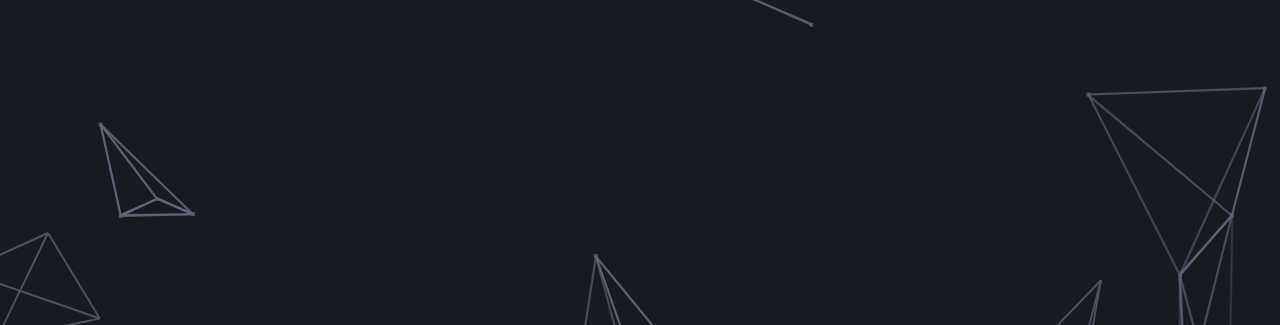
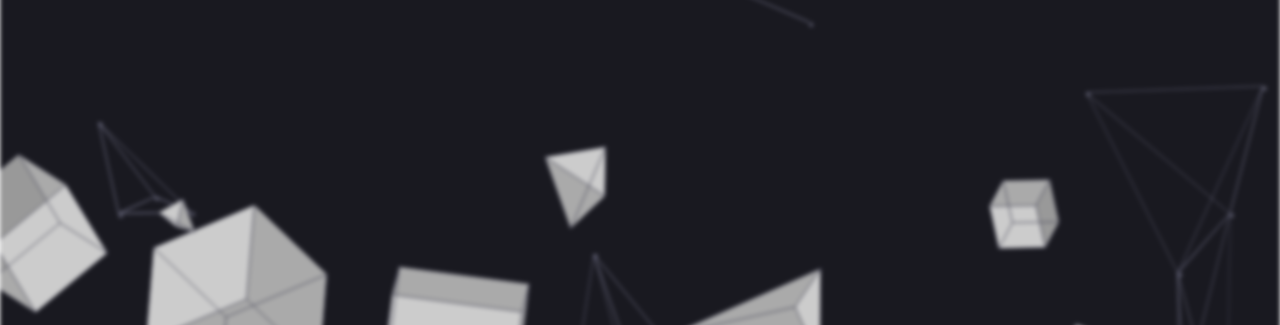
Before and after one commit to spobb/sandbox, a plain HTML site: page index.html in a window 1280 px wide. Shown: the part 41-366 px from the top of the page. Drawn offline with Linux system fonts and the light colour scheme; animation ran at ten frames a second.

Commit message:
added faces; need fixing

```diff
--- a/public/css/style.css
+++ b/public/css/style.css
@@ -28,6 +28,7 @@ canvas {
     z-index: -1;
     width: 100%;
     height: 100%;
+    filter: blur(2px);
 }
 header {
     position: sticky;
--- a/public/js/modules/Cube.js
+++ b/public/js/modules/Cube.js
@@ -14,6 +14,7 @@ export class Cube {
 
         // initialize vertices array
         this.vertices = [];
+        this.faces = [];
 
         // initialize velocity vector
         this.velocity = { x: 0, y: 0, z: 0 };
@@ -21,9 +22,10 @@ export class Cube {
         // calculate velocity from speed and direction
         this.velocity.x = this.speed * Math.cos(this.dir);
         this.velocity.y = this.speed * Math.sin(this.dir);
+        this.velocity.z = this.speed * Math.cos(this.dir);
 
         // matrix of pairs of vertices, each representing an edge to draw
-        this.linePairs = [[0, 1], [1, 3], [3, 2], [2, 0], [4, 5], [5, 7], [7, 6], [6, 4], [0, 4], [1, 5], [2, 6], [3, 7]];
+        this.linePairs = [[0, 1], [1, 2], [2, 3], [3, 0], [4, 5], [5, 6], [6, 7], [7, 4], [0, 4], [1, 5], [2, 6], [3, 7]];
     }
 
     // check collisions with walls
@@ -46,6 +48,7 @@ export class Cube {
         // update position of object based on current velocity
         this.x += this.velocity.x;
         this.y += this.velocity.y;
+        this.z += this.velocity.z;
 
         // update position of each vertex based on rotation
 
--- /dev/null
+++ b/public/js/modules/Polygon.js
@@ -0,0 +1,27 @@
+import { Cube } from "./Cube.js";
+
+export class Polygon extends Cube {
+    constructor(x, y, z, color, speed, direction, size, rotationSpeed) {
+        super(x, y, z, color, speed, direction, size, rotationSpeed);
+
+        // Check cube superclass for comments
+
+        // front face left
+        this.linePairs = [[0, 1], [1, 2], [2, 3], [3, 4], [4, 5], [5, 6], [6, 7], [7, 0],
+        // front face right
+        [0, 8], [8, 9], [9, 10], [10, 11], [11, 12], [12, 13], [13, 14], [14, 0],
+        // front face middle
+        [7, 15], [15, 16], [16, 17], [17, 18], [18, 14],
+
+        // back face left
+        [19, 20], [20, 21], [21, 22], [22, 23], [23, 24], [24, 25], [25, 26], [26, 19],
+        // back face right
+        [19, 27], [27, 28], [28, 29], [29, 30], [30, 31], [31, 32], [32, 33], [33, 19],
+        // back face middle
+        [26, 34], [34, 35], [35, 36], [36, 37], [37, 33],
+        // connect faces
+        [0, 19], [1, 20], [2, 21], [3, 22], [4, 23], [5, 24], [6, 25], [7, 26], [8, 27], [9, 28], [10, 29],
+        [11, 30], [12, 31], [13, 32], [14, 33], [15, 34], [16, 35], [17, 36], [18, 37],
+        ];
+    }
+}
--- a/public/js/modules/canvas.js
+++ b/public/js/modules/canvas.js
@@ -1,20 +1,25 @@
 import { Cube } from './Cube.js';
 import { Point } from './Point.js';
 import { Prism } from './Prism.js';
+import { Polygon } from './Polygon.js';
 
 export const canvas = document.querySelector('canvas');
 export const ctx = canvas.getContext('2d');
 export let time = 0;
 
-ctx.globalAlpha = 0.2;
+// ctx.globalAlpha = .2;
+
+const RENDER_FACES = true;
 
 let points = [];
 let cubes = [];
 let prisms = [];
+let polygons = [];
+let colors = ['#cccccc', '#aaaaaa', '#aaaaaa', '#999999', '#999999', '#888888',]
 
 let size = 4;
 let count = 100;
-let cubeCount = 10;
+let cubeCount = 50;
 let prismCount = 20;
 
 let distanceToConnect = 256;
@@ -29,6 +34,10 @@ canvas.style.height = `${width}px`;
 canvas.style.height = `${height}px`;
 canvas.width = width;
 canvas.height = height;
+
+function clamp(number, min, max) {
+    return Math.max(Math.min(max, number), min);
+}
 
 function getDistance(p1, p2) {
     let distance = Math.sqrt((p2.x - p1.x) ** 2 + (p2.y - p1.y) ** 2);
@@ -52,23 +61,102 @@ function createCube(coords, color, speed, dir, size, rotationSpeed) {
 
     // generate each vertex
     let vertices = [
+        { x: x - size, y: y - size, z: z - size },
+        { x: x + size, y: y - size, z: z - size },
+        { x: x + size, y: y + size, z: z - size },
+        { x: x - size, y: y + size, z: z - size },
+        { x: x - size, y: y - size, z: z + size },
+        { x: x + size, y: y - size, z: z + size },
+        { x: x + size, y: y + size, z: z + size },
+        { x: x - size, y: y + size, z: z + size },
+    ]
 
-        // front face
+    let faces = [
+        [vertices[0], vertices[1], vertices[2], vertices[3]],
+        [vertices[0], vertices[4], vertices[5], vertices[1]],
+        [vertices[1], vertices[5], vertices[6], vertices[2]],
+        [vertices[3], vertices[2], vertices[6], vertices[7]],
+        [vertices[0], vertices[3], vertices[7], vertices[4]],
+        [vertices[4], vertices[7], vertices[6], vertices[5]],
+    ];
+
+    // add generated vertices to object and return object
+    cube.vertices = vertices;
+    cube.faces = faces;
+    return cube;
+}
+
+function createPolygon(coords, color, speed, dir, size, rotationSpeed) {
+    let x = coords.x;
+    let y = coords.y;
+    let z = coords.z;
+
+    let half = size * 0.5;
+    let quarter = size * 0.25;
+
+    let depth = size * 0.5;
+
+
+    // instantiate Cube object
+    let polygon = new Polygon(x, y, z, color, speed, dir, size, rotationSpeed);
+
+    // generate each vertex
+    let vertices = [
+
+        // front face left
         { x: x, y: y, z: z },
-        { x: x + size, y: y, z: z },
-        { x: x, y: y + size, z: z },
-        { x: x + size, y: y + size, z: z },
+        { x: x, y: y + quarter, z: z },
+        { x: x - quarter, y: y + half, z: z },
+        { x: x - half, y: y + half, z: z },
+        { x: x - (quarter + half), y: y + quarter, z: z },
+        { x: x - (quarter + half), y: y, z: z },
+        { x: x - (half), y: y - quarter, z: z },
+        { x: x - quarter, y: y - quarter, z: z },
 
-        //add depth offset to vertices (back face)
-        { x: x, y: y, z: z + size },
-        { x: x + size, y: y, z: z + size },
-        { x: x, y: y + size, z: z + size },
-        { x: x + size, y: y + size, z: z + size },
+        // front face right
+        { x: x, y: y + quarter, z: z },
+        { x: x + quarter, y: y + half, z: z },
+        { x: x + half, y: y + half, z: z },
+        { x: x + (quarter + half), y: y + quarter, z: z },
+        { x: x + (quarter + half), y: y, z: z },
+        { x: x + (half), y: y - quarter, z: z },
+        { x: x + quarter, y: y - quarter, z: z },
+
+        // front face middle
+        { x: x - quarter, y: y - size * 1.5, z: z },
+        { x: x - (quarter / 2), y: y - size * 1.5 - quarter, z: z },
+        { x: x + (quarter / 2), y: y - size * 1.5 - quarter, z: z },
+        { x: x + quarter, y: y - size * 1.5, z: z },
+
+        // back face left
+        { x: x, y: y, z: z + depth },
+        { x: x, y: y + quarter, z: z + depth },
+        { x: x - quarter, y: y + half, z: z + depth },
+        { x: x - half, y: y + half, z: z + depth },
+        { x: x - (quarter + half), y: y + quarter, z: z + depth },
+        { x: x - (quarter + half), y: y, z: z + depth },
+        { x: x - (half), y: y - quarter, z: z + depth },
+        { x: x - quarter, y: y - quarter, z: z + depth },
+
+        // back face right
+        { x: x, y: y + quarter, z: z + depth },
+        { x: x + quarter, y: y + half, z: z + depth },
+        { x: x + half, y: y + half, z: z + depth },
+        { x: x + (quarter + half), y: y + quarter, z: z + depth },
+        { x: x + (quarter + half), y: y, z: z + depth },
+        { x: x + (half), y: y - quarter, z: z + depth },
+        { x: x + quarter, y: y - quarter, z: z + depth },
+
+        // back face middle
+        { x: x - quarter, y: y - size * 1.5, z: z + depth },
+        { x: x - (quarter / 2), y: y - size * 1.5 - quarter, z: z + depth },
+        { x: x + (quarter / 2), y: y - size * 1.5 - quarter, z: z + depth },
+        { x: x + quarter, y: y - size * 1.5, z: z + depth },
     ]
 
     // add generated vertices to object and return object
-    cube.vertices = vertices;
-    return cube;
+    polygon.vertices = vertices;
+    return polygon;
 }
 
 function createPrism(coords, color, speed, dir, size, rotationSpeed) {
@@ -88,23 +176,43 @@ function createPrism(coords, color, speed, dir, size, rotationSpeed) {
         { x: x + size, y: y, z: z },
 
         // top point (height along z axis)
-        { x: x + size / 2, y: y + size / 2, z: z + size * Math.random() * 2 },
+        { x: x + size / 2, y: y + size / 2, z: clamp(z + size * Math.random() * 2, size, size * 2) },
     ]
+
+    let faces = [
+        [vertices[0], vertices[1], vertices[2]],
+        [vertices[0], vertices[1], vertices[3]],
+        [vertices[1], vertices[2], vertices[3]],
+        [vertices[2], vertices[0], vertices[3]],
+    ];
 
     // add generated vertices to object and return object
     prism.vertices = vertices;
+    prism.faces = faces;
     return prism;
 }
 
 function createLine(startPoint, endPoint, color) {
     ctx.beginPath();
     ctx.strokeStyle = color;
-    ctx.lineWidth = 2;
+    ctx.fillStyle = color;
+    ctx.lineWidth = 1;
 
     // create line between centers of two points
-    ctx.moveTo(startPoint.x + size / 2, startPoint.y + size / 2)
-    ctx.lineTo(endPoint.x + size / 2, endPoint.y + size / 2)
+    ctx.moveTo(startPoint.x, startPoint.y)
+    ctx.lineTo(endPoint.x, endPoint.y)
     ctx.stroke();
+    ctx.closePath();
+}
+
+function createFace(face, color) {
+    ctx.beginPath();
+    ctx.moveTo(face[0].x, face[0].y)
+    for (let i = 1; i < face.length; i++) {
+        ctx.lineTo(face[i].x, face[i].y)
+    }
+    ctx.fillStyle = color;
+    ctx.fill();
     ctx.closePath();
 }
 
@@ -165,9 +273,43 @@ function update() {
         c.updatePos();
         c.checkCollisions();
 
-        // create lines between all pairs of vertices (edges)
+        if (RENDER_FACES) {
+            for (let i = c.faces.length - 1; i > -1; --i) {
+                let f = c.faces[i];
+
+                // get normals
+                let p1 = f[0];
+                let p2 = f[1];
+                let p3 = f[2];
+
+                let u = { x: p2.x - p1.x, y: p2.y - p1.y, z: p2.z - p1.z };
+                let v = { x: p3.x - p1.x, y: p3.y - p1.y, z: p3.z - p1.z };
+
+                let normal = {
+                    x: u.y * v.z - u.z * v.y,
+                    y: u.z * v.x - u.x * v.z,
+                    z: u.x * v.y - u.y * v.x
+                };
+
+                // if (-(p1.x) * normal.x + -(p1.y) * normal.y + -(p1.z) * normal.z <= 0) {
+                createFace(f, colors[i]);
+                // }
+            }
+        }
+
+        // create lines between all pairs of vertices(edges)
         c.linePairs.forEach(pair => {
             createLine(c.vertices[pair[0]], c.vertices[pair[1]], c.color);
+        })
+    })
+
+    polygons.forEach((p) => {
+        p.updatePos();
+        p.checkCollisions();
+
+        // create lines between all pairs of vertices (edges)
+        p.linePairs.forEach(pair => {
+            createLine(p.vertices[pair[0]], p.vertices[pair[1]], p.color);
         })
     })
 
@@ -175,6 +317,14 @@ function update() {
     prisms.forEach((p) => {
         p.updatePos();
         p.checkCollisions();
+
+        if (RENDER_FACES) {
+            for (let i = p.faces.length - 1; i > -1; --i) {
+                let f = p.faces[i];
+
+                createFace(f, colors[i]);
+            }
+        }
 
         // create lines between all pairs of vertices (edges)
         p.linePairs.forEach(pair => {
@@ -188,21 +338,21 @@ for (let i = 0; i < count; ++i) {
     points.push(point);
 }
 for (let i = 0; i < cubeCount; i++) {
-    let cube = createCube(getCoords(), '#4f4f5f', 1, getDirection(), Math.random() * 200, getRotationSpeed());
+    let cube = createCube(getCoords(), '#4f4f5f', .1, getDirection(), clamp(Math.random() * 80, 20, 80), getRotationSpeed());
     cubes.push(cube);
 }
 for (let i = 0; i < prismCount; i++) {
-    let prism = createPrism(getCoords(), '#4f4f5f', 0, getDirection(), Math.random() * 200, getRotationSpeed());
+    let prism = createPrism(getCoords(), '#4f4f5f', 0, getDirection(), clamp(Math.random() * 100, 30, 100), getRotationSpeed());
     prisms.push(prism);
 }
 
 // Add a cube at cursor position on click
 
 document.addEventListener('click', e => {
-    let cube = createCube({ x: e.pageX, y: e.pageY, z: 100 }, '#4f4f5f', 1, getDirection(), Math.random() * 200, getRotationSpeed());
-    cubes.push(cube);
+    cubes.push(createCube({ x: e.pageX, y: e.pageY, z: 100 }, '#4f4f5f', .1, getDirection(), clamp(Math.random() * 50, 10, 50), getRotationSpeed()));
+
+    // polygons.push(createPolygon({ x: e.pageX, y: e.pageY, z: 100 }, '#4f4f5f', 1, getDirection(), Math.random() * 200, getRotationSpeed()));
 })
-
 // Resize canvas if window resized and draw loop
 
 setInterval(() => {
```
Also changed, not shown: index.html (+0 -2 lines), public/assets/background.svg (deleted).
